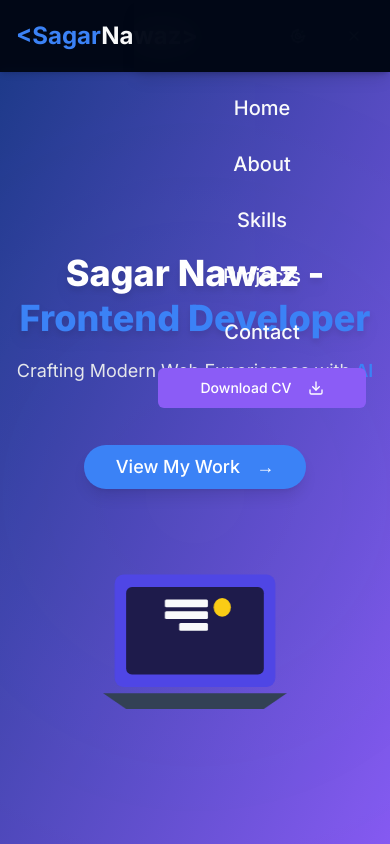
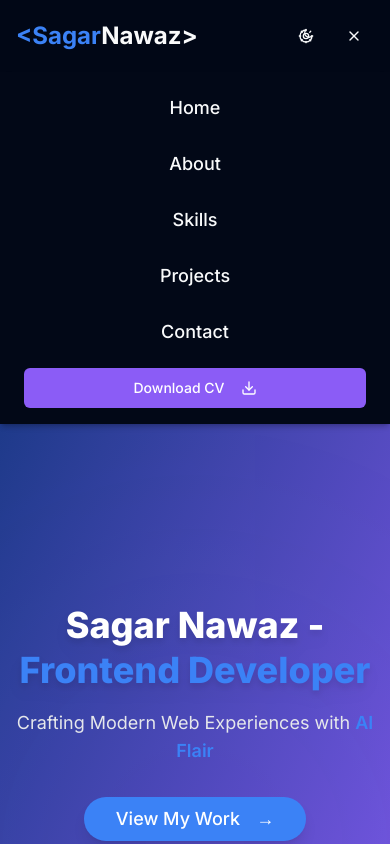
Before and after one commit to sagarnawaz/sagar-portfolio, a Next.js app: page / in a window 390 px wide. Both pictures are taken after a click on the button "Toggle menu". Shown: the top 844 px of the page. Built offline with nearby package versions, Linux system fonts and the light colour scheme.

Commit message:
fixing nav mobile menubar

```diff
--- a/app/page.tsx
+++ b/app/page.tsx
@@ -16,16 +16,16 @@ export default function Page() {
   useEffect(() => {
     const timer = setTimeout(() => {
       setLoading(false)
-    }, 3000)
+    }, 3000) // Loader displays for 3 seconds
     return () => clearTimeout(timer)
   }, [])
 
   return (
     <>
       {loading && <Loader />}
-      <div className={`min-h-screen flex flex-col bg-background text-foreground overflow-x-hidden ${loading ? "hidden" : ""}`}>
+      <div className={`min-h-screen bg-background text-foreground ${loading ? "hidden" : ""}`}>
         <Navbar />
-        <main className="flex-grow relative z-10">
+        <main className="relative z-10">
           <HomeSection />
           <AboutSection />
           <SkillsSection />
--- a/components/navbar.tsx
+++ b/components/navbar.tsx
@@ -9,24 +9,44 @@ import { gsap } from "gsap"
 export function Navbar() {
   const [isOpen, setIsOpen] = useState(false)
   const navRef = useRef<HTMLElement>(null)
-  const mobileMenuRef = useRef<HTMLDivElement>(null)
+  const dropdownRef = useRef<HTMLDivElement>(null)
 
   useEffect(() => {
     if (typeof window !== "undefined" && window.gsap) {
       gsap.fromTo(
         navRef.current,
         { y: -100, opacity: 0 },
-        { y: 0, opacity: 1, duration: 0.8, ease: "power3.out", delay: 3 },
-      ) // Delay after loader
+        { y: 0, opacity: 1, duration: 0.8, ease: "power3.out", delay: 3 }
+      )
     }
   }, [])
 
   useEffect(() => {
-    if (typeof window !== "undefined" && window.gsap && mobileMenuRef.current) {
+    if (dropdownRef.current) {
       if (isOpen) {
-        gsap.to(mobileMenuRef.current, { x: 0, duration: 0.3, ease: "power2.out" })
+        gsap.fromTo(
+          dropdownRef.current,
+          { opacity: 0, y: -10, height: 0 },
+          {
+            opacity: 1,
+            y: 0,
+            height: "auto",
+            duration: 0.4,
+            ease: "power2.out",
+            display: "block"
+          }
+        )
       } else {
-        gsap.to(mobileMenuRef.current, { x: "100%", duration: 0.3, ease: "power2.in" })
+        gsap.to(dropdownRef.current, {
+          opacity: 0,
+          y: -10,
+          height: 0,
+          duration: 0.3,
+          ease: "power2.in",
+          onComplete: () => {
+            if (dropdownRef.current) dropdownRef.current.style.display = "none"
+          }
+        })
       }
     }
   }, [isOpen])
@@ -35,7 +55,7 @@ export function Navbar() {
     const element = document.getElementById(id)
     if (element) {
       element.scrollIntoView({ behavior: "smooth" })
-      setIsOpen(false) // Close mobile menu after clicking a link
+      setIsOpen(false)
     }
   }
 
@@ -46,7 +66,7 @@ export function Navbar() {
           &lt;Sagar<span className="text-foreground">Nawaz&gt;</span>
         </div>
 
-        {/* Desktop Navigation */}
+        {/* Desktop Menu */}
         <div className="hidden md:flex items-center space-x-6">
           {["Home", "About", "Skills", "Projects", "Contact"].map((item) => (
             <Button
@@ -69,33 +89,31 @@ export function Navbar() {
           </Button>
         </div>
 
-        {/* Mobile Hamburger Menu */}
-        <div className="md:hidden flex items-center space-x-4">
+        {/* Mobile Icon */}
+        <div className="md:hidden flex items-center space-x-2">
           <ThemeToggle />
           <Button
             variant="ghost"
             size="icon"
             onClick={() => setIsOpen(!isOpen)}
-            aria-label={isOpen ? "Close menu" : "Open menu"}
+            aria-label="Toggle menu"
           >
             {isOpen ? <X className="h-6 w-6" /> : <Menu className="h-6 w-6" />}
           </Button>
         </div>
       </nav>
 
-      {/* Mobile Menu Overlay */}
+      {/* Animated Mobile Dropdown */}
       <div
-        ref={mobileMenuRef}
-        className={`fixed top-0 right-0 h-full w-64 bg-background/95 backdrop-blur-lg shadow-lg transform ${
-          isOpen ? "translate-x-0" : "translate-x-full"
-        } transition-transform duration-300 ease-in-out md:hidden z-40`}
+        ref={dropdownRef}
+        className="md:hidden px-6 py-4 bg-background shadow-md flex flex-col items-start space-y-4 overflow-hidden"
+        style={{ display: "none" }}
       >
-        <div className="flex flex-col items-start p-6 space-y-4 mt-16">
         {["Home", "About", "Skills", "Projects", "Contact"].map((item) => (
           <Button
             key={item}
             variant="ghost"
-              className="w-full text-left text-xl font-medium text-foreground hover:text-accent-neon-blue"
+            className="w-full text-left text-lg text-foreground hover:text-accent-neon-blue"
             onClick={() => scrollToSection(item.toLowerCase())}
           >
             {item}
@@ -105,12 +123,11 @@ export function Navbar() {
           asChild
           className="w-full bg-accent-purple hover:bg-accent-purple/80 text-white transition-all duration-300 group"
         >
-            <a href="https://drive.google.com/file/d/1xwm-x2onDZzH3YB1YMxoovZYcmMcXkmx/view" download="cv_sagar_nawaz.pdf" aria-label="Download CV">
+          <a href="/cv_sagar_nawaz.pdf" download="cv_sagar_nawaz.pdf" aria-label="Download CV">
             Download CV <Download className="ml-2 h-4 w-4 group-hover:scale-110 transition-transform" />
           </a>
         </Button>
       </div>
-      </div>
     </header>
   )
 }
```
Also changed, not shown: public/laptop.svg (deleted). Lines whose indentation alone changed are shown as unchanged.
